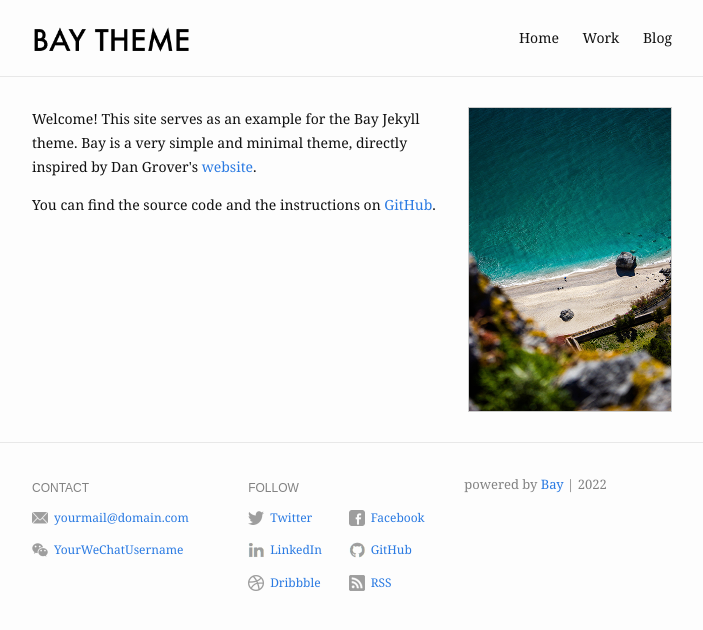
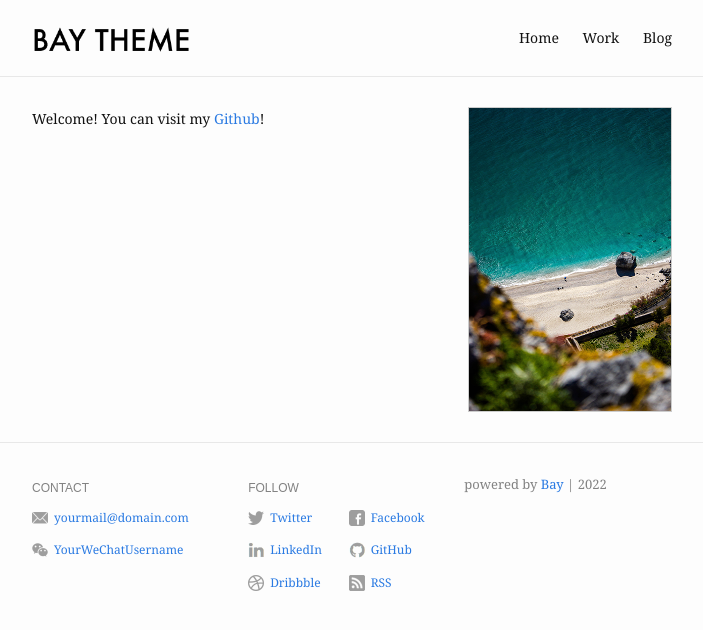
Before and after one commit to c-min-ji/c-min-ji.github.io, a Jekyll site: the page built from index.md, in a window 1280 px wide. Shown: the top 630 px of the page, without its empty margins (288-991 px from the left). Built offline with Jekyll 4.4.1, drawn with Linux system fonts in a browser that asks for light colours.

Commit message:
Update index.md

```diff
--- a/index.md
+++ b/index.md
@@ -6,9 +6,5 @@ profile_picture:
 ---
 
 <p>
-  Welcome! This site serves as an example for the Bay Jekyll theme. Bay is a very simple and minimal theme, directly inspired by Dan Grover's <a href="http://dangrover.com">website</a>.
+  Welcome! You can visit my <a href="https://github.com/c-min-ji">Github</a>!
 </p>
-
-<p>
-  You can find the source code and the instructions on <a href="https://github.com/eliottvincent/bay">GitHub</a>.
-</p>
```
